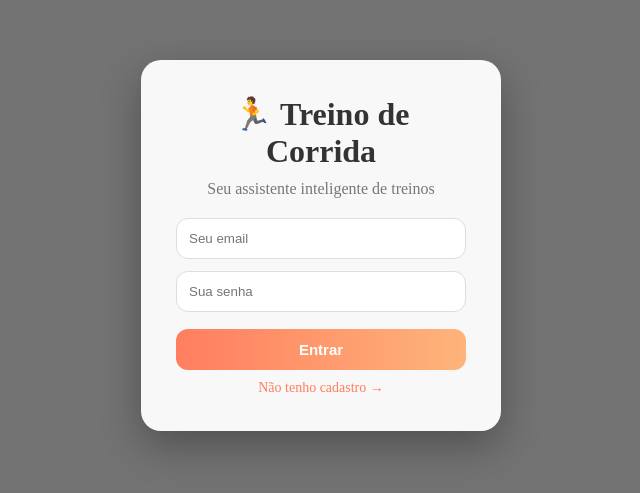
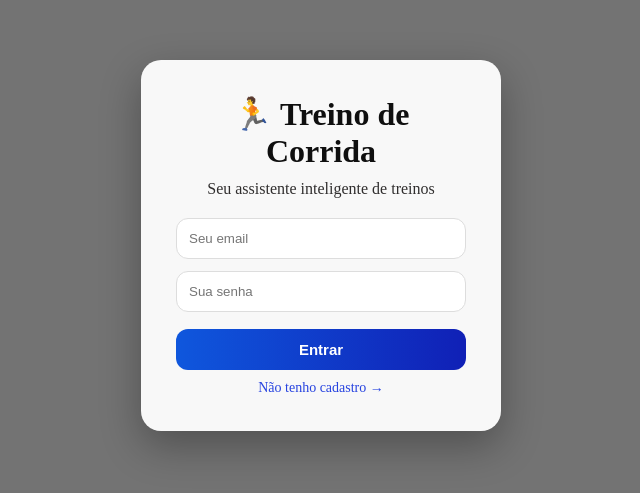
Before and after one commit to wellinton070/speedPro, a plain HTML site: page corrida-web/index.html in a window 1280 px wide. Shown: the part 155-648 px from the top of the page, without its empty margins (319-959 px from the left). Drawn offline with Linux system fonts and the light colour scheme.

Commit message:
Update style.css
alterado as cores

```diff
--- a/corrida-web/style.css
+++ b/corrida-web/style.css
@@ -73,12 +73,12 @@ body {
 
 /* TEXTOS */
 h1, h2 {
-  color: #333;
+  color: #0f0f0f;
   margin-bottom: 10px;
 }
 
 .subtitulo {
-  color: #777;
+  color: #302e2e;
   margin-bottom: 20px;
 }
 
@@ -109,7 +109,7 @@ button {
   border: none;
   border-radius: 12px;
 
-  background: linear-gradient(90deg, #ff7e5f, #feb47b);
+  background: linear-gradient(90deg, #0f57dd, #1020b6);
   color: white;
   font-weight: bold;
   font-size: 15px;
@@ -136,7 +136,7 @@ button:hover {
 /* LINKS */
 .link {
   margin-top: 10px;
-  color: #ff7e5f;
+  color: #2743e0;
   cursor: pointer;
   font-size: 14px;
 }
@@ -174,7 +174,7 @@ nav {
 }
 
 .nav-btn.ativo {
-  background: #ff7e5f;
+  background: #ee3232;
   color: white;
 }
 
```
